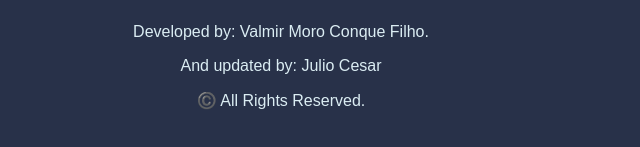
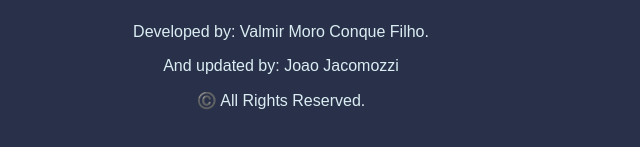
Before and after one commit to Joao-negrao/Bateria.Html, a plain HTML site: page index.html in a window 1280 px wide. Shown: the part 369-516 px from the top of the page, 359-999 px from the left. Drawn offline with Linux system fonts and the light colour scheme.

Commit message:
Update index.html

```diff
--- a/index.html
+++ b/index.html
@@ -24,7 +24,7 @@
 
   <footer>
     <p>Developed by: Valmir Moro Conque Filho.</p>
-    <p>And updated by: Julio Cesar</p>
+    <p>And updated by: Joao Jacomozzi</p>
     <p>©️ All Rights Reserved.</p>
   </footer>
 
```
